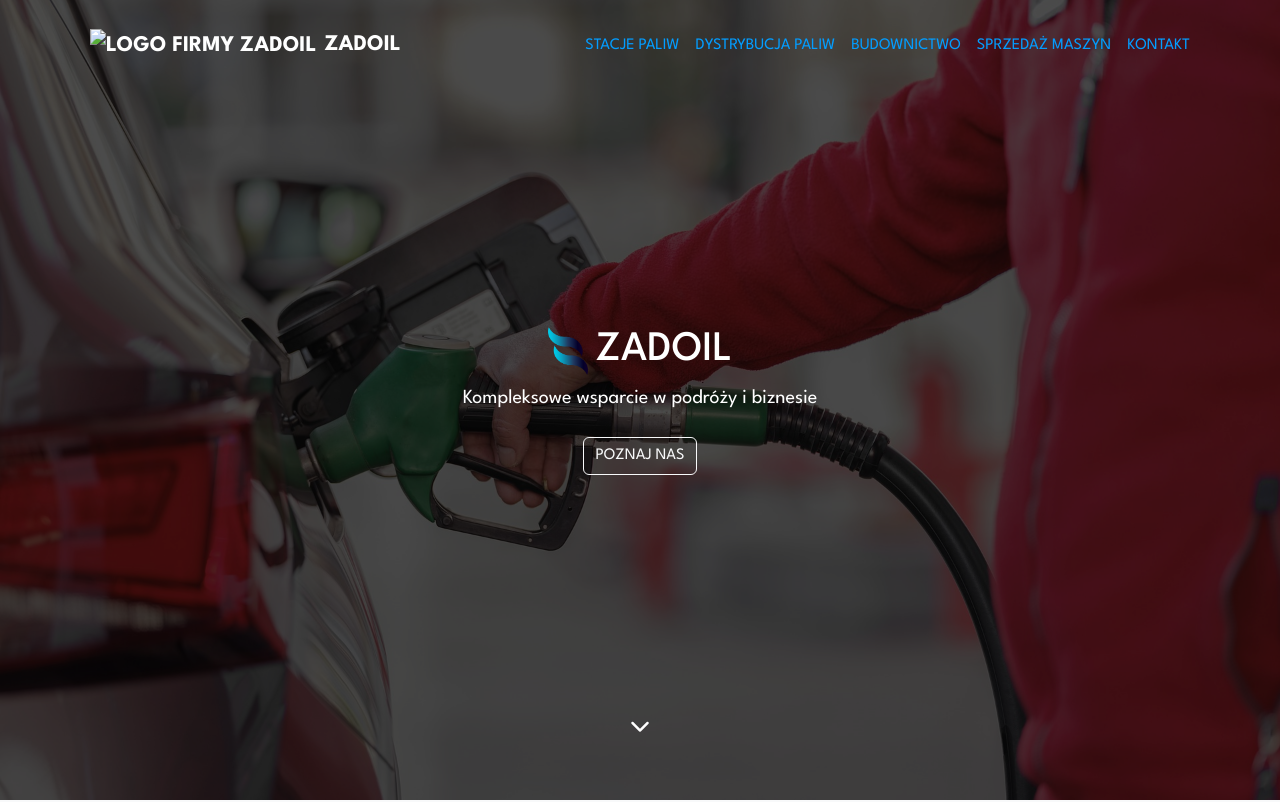
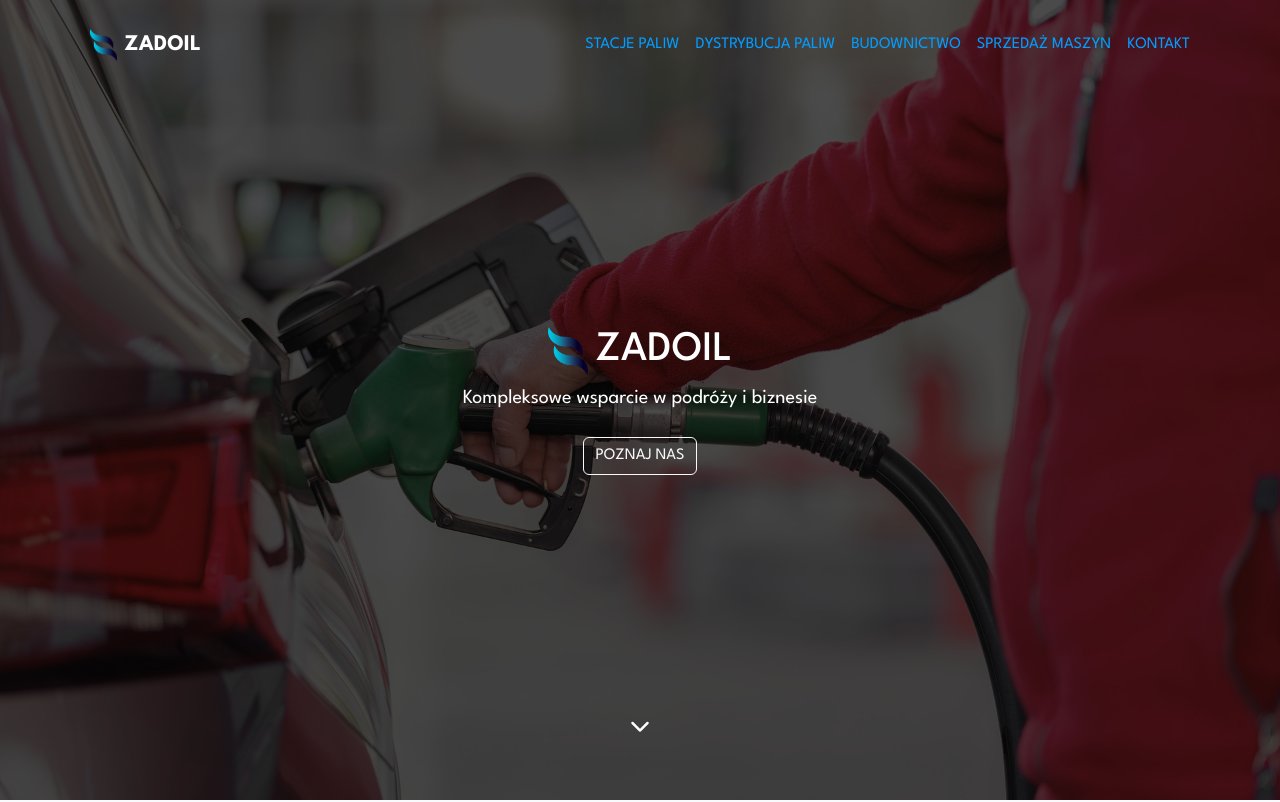
Before and after one commit to blameZ/Zadoil, a plain HTML site: page index.html in a window 1280 px wide. Shown: the top 802 px of the page. Drawn offline with nearby package versions, Linux system fonts and the light colour scheme; files that its build step writes are made by us from their sources; the site is published under a folder, as on GitHub Pages, so addresses that start at the root find nothing.

Commit message:
jpg root fix

```diff
--- a/index.html
+++ b/index.html
@@ -21,7 +21,7 @@
 
     <nav id="navId" class="navbar navbar-expand-lg position-fixed top-0 w-100 py-3">
         <div class="container">
-            <a class="nav-link navbar-brand" href="#"><img src="/jpg/zadoil_logo_color_01.png"
+            <a class="nav-link navbar-brand" href="#"><img src="./jpg/zadoil_logo_color_01.png"
                     alt="Logo firmy Zadoil">Zadoil</a>
             <button class="navbar-toggler" type="button" data-bs-toggle="collapse" data-bs-target="#navbarNav"
                 aria-controls="navbarNav" aria-expanded="false" aria-label="Toggle navigation">
```
